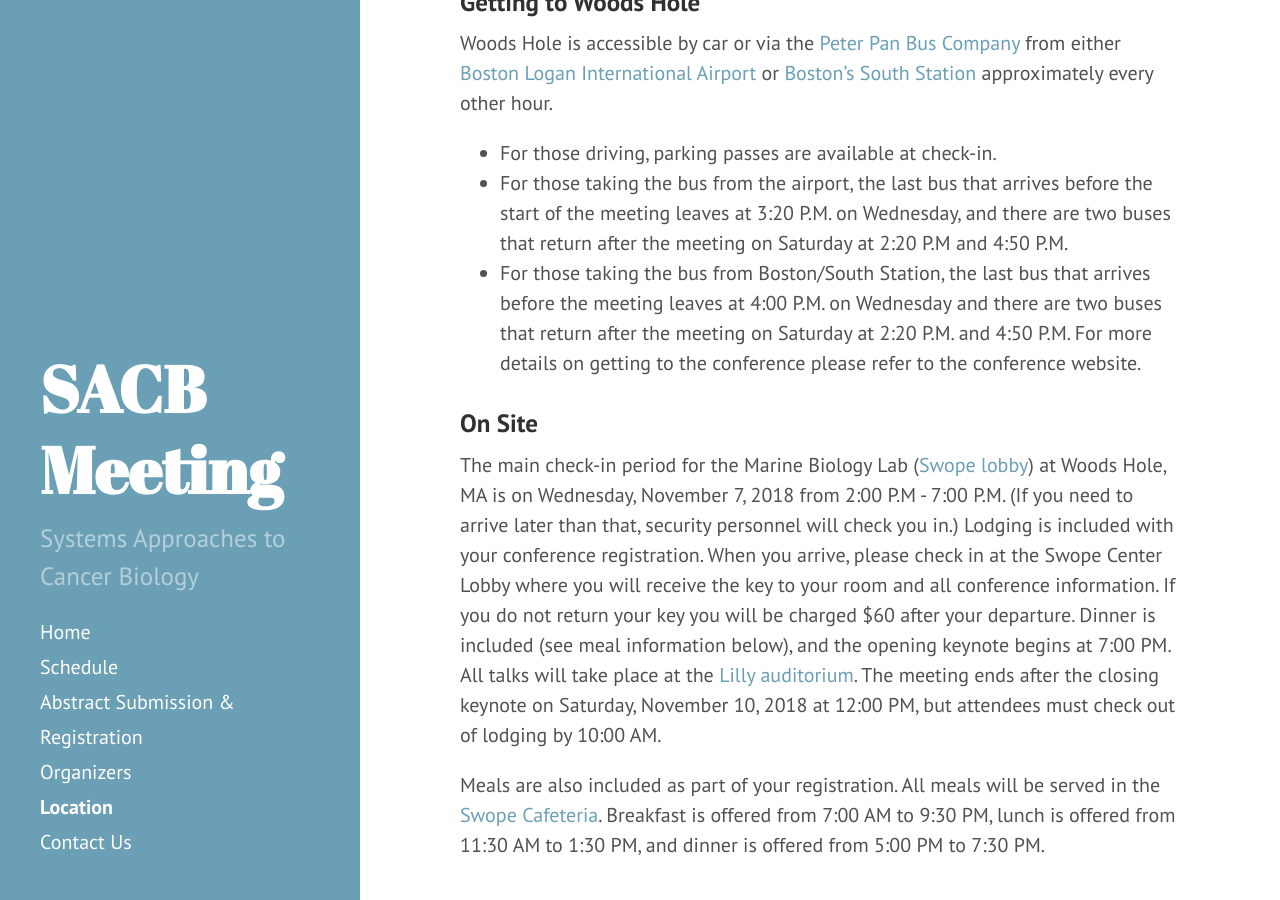
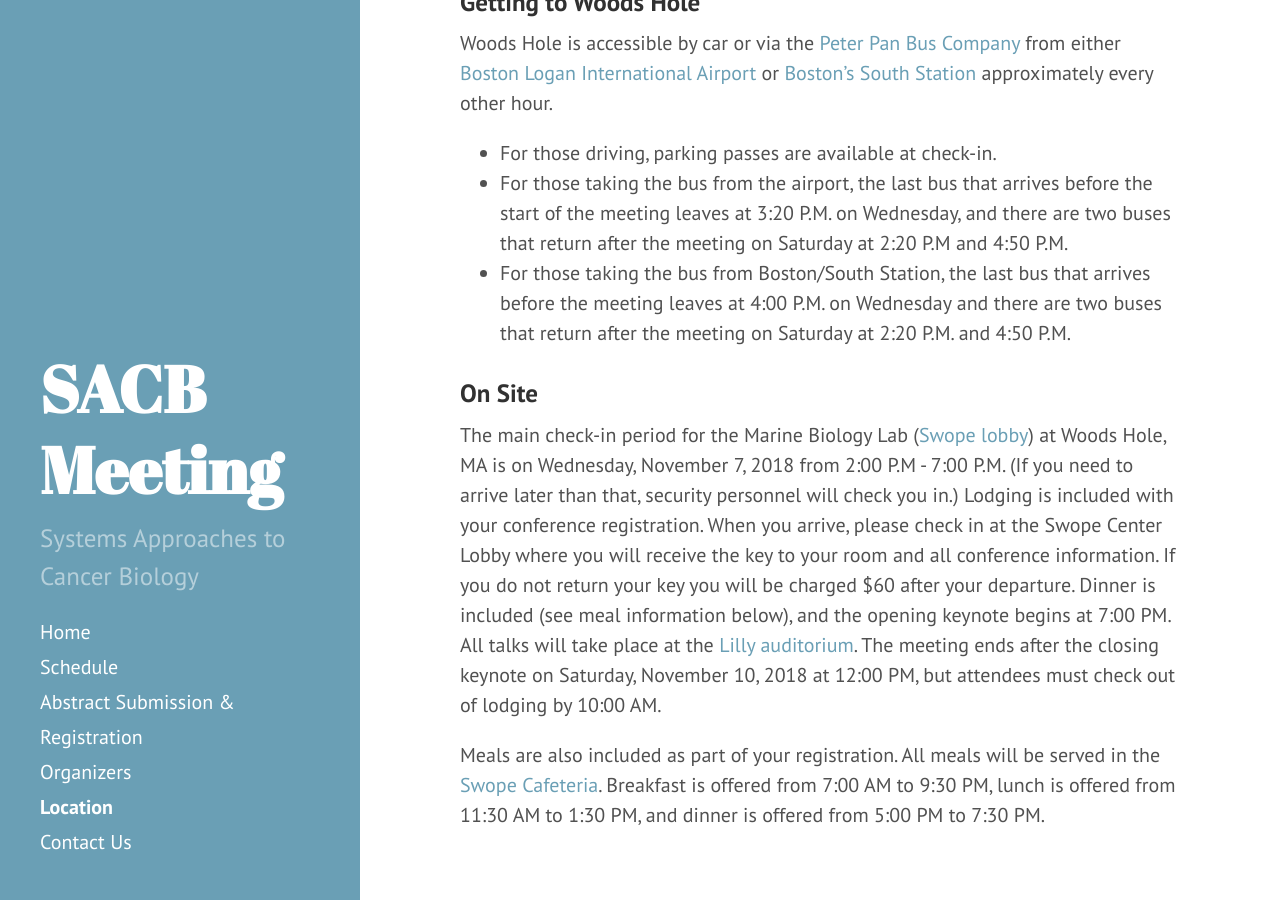
Before and after one commit to AECCSB/sacb-meeting, a Jekyll site: the page built from location.md, in a window 1280 px wide and 900 px high, scrolled down 881 px. Built offline with Jekyll 4.4.1, drawn with Linux system fonts in a browser that asks for light colours.

Commit message:
Update location.md

```diff
--- a/location.md
+++ b/location.md
@@ -21,7 +21,6 @@
 - For those driving, parking passes are available at check-in.
 - For those taking the bus from the airport, the last bus that arrives before the start of the meeting leaves at 3:20 P.M. on Wednesday, and there are two buses that return after the meeting on Saturday at 2:20 P.M and 4:50 P.M.
 - For those taking the bus from Boston/South Station, the last bus that arrives before the meeting leaves at 4:00 P.M. on Wednesday and there are two buses that return after the meeting on Saturday at 2:20 P.M. and 4:50 P.M.
-For more details on getting to the conference please refer to the conference website.
 
 
 ### On Site
```
